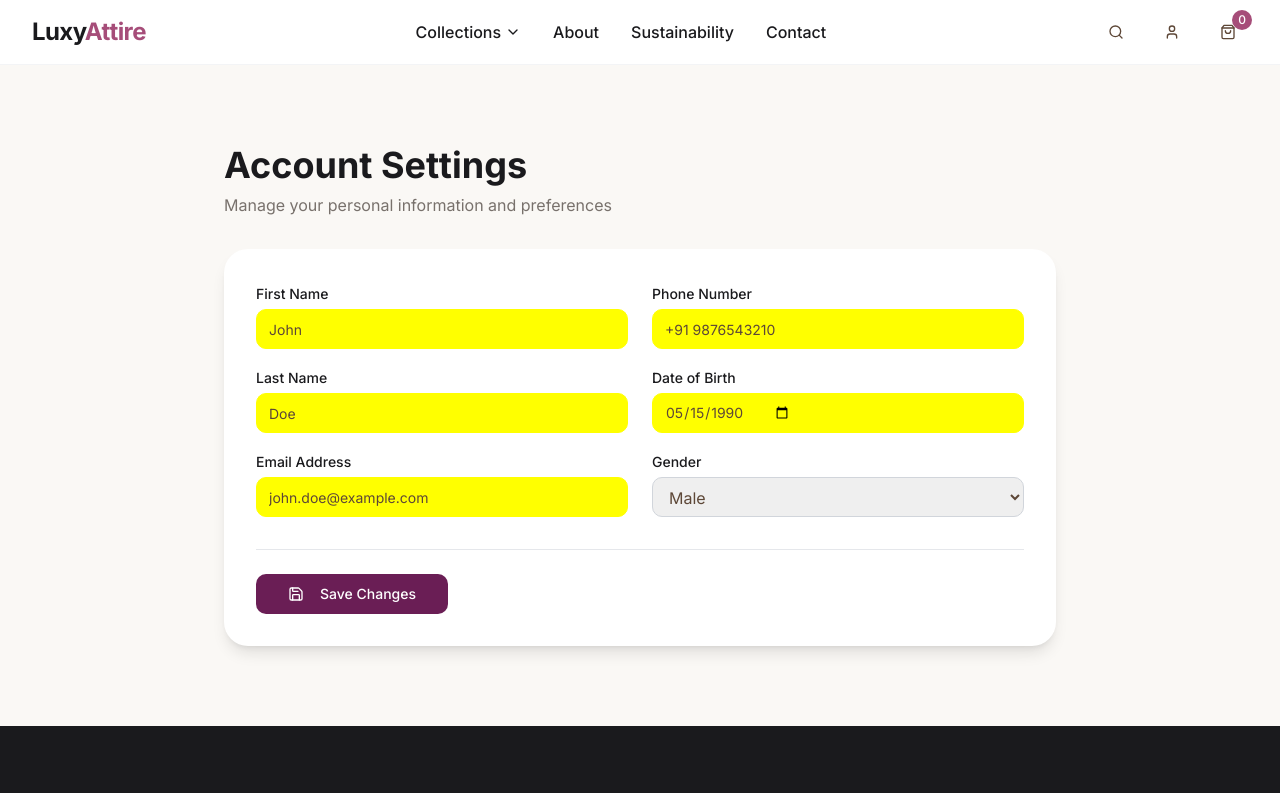
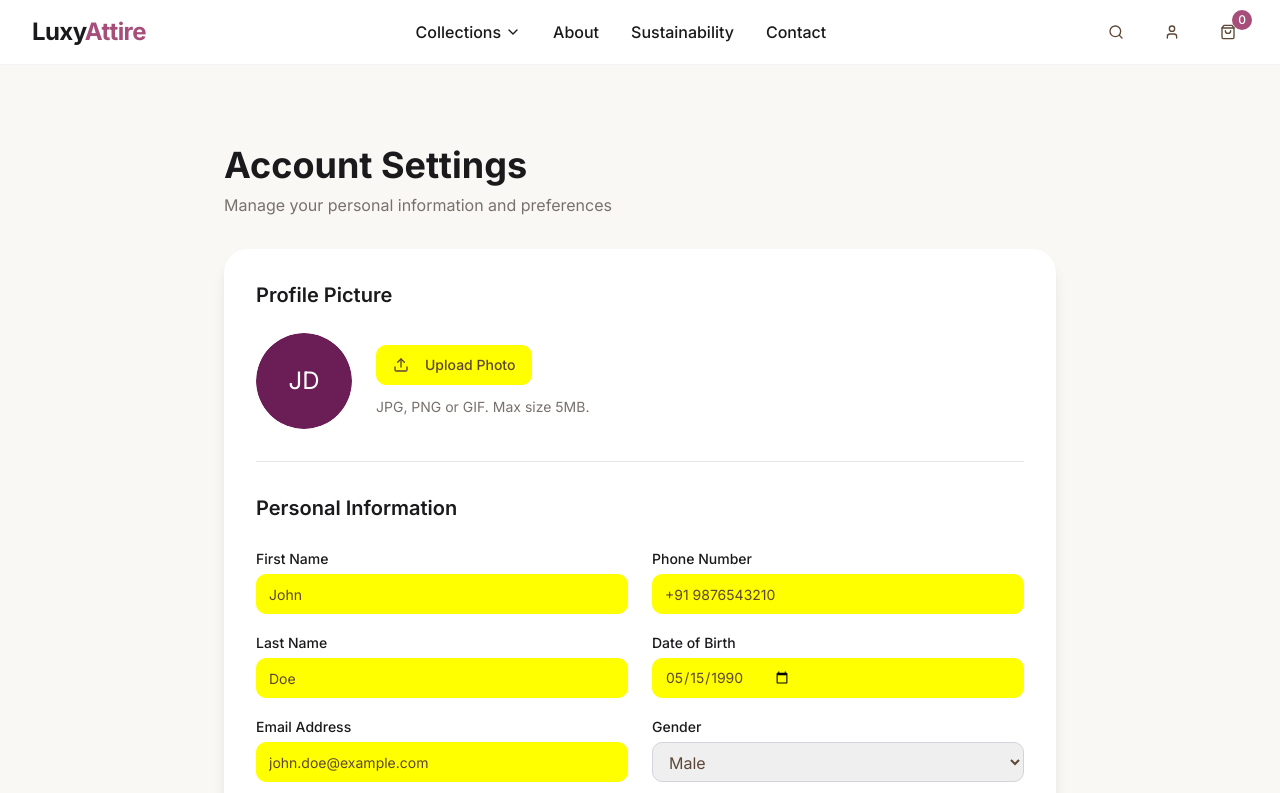
Before and after one commit to Mathan2211/luxyattire, a React (Vite) app: page /account-settings in a window 1280 px wide. Shown: the top 793 px of the page. Built offline with nearby package versions, Linux system fonts and the light colour scheme.

Commit message:
Add profile picture change option
Adds the functionality to change the profile picture within the account settings page.

```diff
--- a/src/pages/AccountSettings.tsx
+++ b/src/pages/AccountSettings.tsx
@@ -2,10 +2,11 @@
 import React, { useState } from 'react';
 import Header from '@/components/Header';
 import Footer from '@/components/Footer';
-import { User, Mail, Phone, Calendar, Save } from 'lucide-react';
+import { User, Mail, Phone, Calendar, Save, Camera, Upload } from 'lucide-react';
 import { Button } from '@/components/ui/button';
 import { Input } from '@/components/ui/input';
 import { Label } from '@/components/ui/label';
+import { Avatar, AvatarImage, AvatarFallback } from '@/components/ui/avatar';
 
 const AccountSettings = () => {
   const [formData, setFormData] = useState({
@@ -17,6 +18,8 @@ const AccountSettings = () => {
     gender: 'male'
   });
 
+  const [profileImage, setProfileImage] = useState<string>('');
+
   const handleInputChange = (e: React.ChangeEvent<HTMLInputElement | HTMLSelectElement>) => {
     setFormData({
       ...formData,
@@ -24,8 +27,20 @@ const AccountSettings = () => {
     });
   };
 
+  const handleImageUpload = (e: React.ChangeEvent<HTMLInputElement>) => {
+    const file = e.target.files?.[0];
+    if (file) {
+      const reader = new FileReader();
+      reader.onload = (event) => {
+        setProfileImage(event.target?.result as string);
+      };
+      reader.readAsDataURL(file);
+    }
+  };
+
   const handleSave = () => {
     console.log('Saving account settings:', formData);
+    console.log('Profile image:', profileImage);
     // Add save logic here
   };
 
@@ -41,6 +56,49 @@ const AccountSettings = () => {
           </div>
 
           <div className="bg-white rounded-3xl p-8 shadow-lg">
+            {/* Profile Picture Section */}
+            <div className="mb-8 pb-8 border-b border-gray-200">
+              <h3 className="text-xl font-semibold text-luxury-charcoal mb-6">Profile Picture</h3>
+              <div className="flex items-center space-x-6">
+                <Avatar className="w-24 h-24">
+                  <AvatarImage src={profileImage} alt="Profile" />
+                  <AvatarFallback className="bg-luxury-plum text-white text-2xl">
+                    {formData.firstName.charAt(0)}{formData.lastName.charAt(0)}
+                  </AvatarFallback>
+                </Avatar>
+                <div className="flex flex-col space-y-3">
+                  <div className="flex items-center space-x-3">
+                    <Label htmlFor="profile-upload" className="cursor-pointer">
+                      <Button
+                        type="button"
+                        variant="outline"
+                        className="flex items-center space-x-2"
+                        asChild
+                      >
+                        <span>
+                          <Upload className="w-4 h-4" />
+                          <span>Upload Photo</span>
+                        </span>
+                      </Button>
+                    </Label>
+                    <Input
+                      id="profile-upload"
+                      type="file"
+                      accept="image/*"
+                      onChange={handleImageUpload}
+                      className="hidden"
+                    />
+                  </div>
+                  <p className="text-sm text-luxury-stone">
+                    JPG, PNG or GIF. Max size 5MB.
+                  </p>
+                </div>
+              </div>
+            </div>
+
+            {/* Personal Information Section */}
+            <div className="mb-8">
+              <h3 className="text-xl font-semibold text-luxury-charcoal mb-6">Personal Information</h3>
               <div className="grid md:grid-cols-2 gap-6">
                 <div className="space-y-4">
                   <div>
@@ -119,8 +177,9 @@ const AccountSettings = () => {
                   </div>
                 </div>
               </div>
+            </div>
 
-            <div className="mt-8 pt-6 border-t border-gray-200">
+            <div className="pt-6 border-t border-gray-200">
               <Button
                 onClick={handleSave}
                 className="bg-luxury-plum hover:bg-luxury-plum/90 text-white px-8 py-3"
```
Lines whose indentation alone changed are shown as unchanged.
